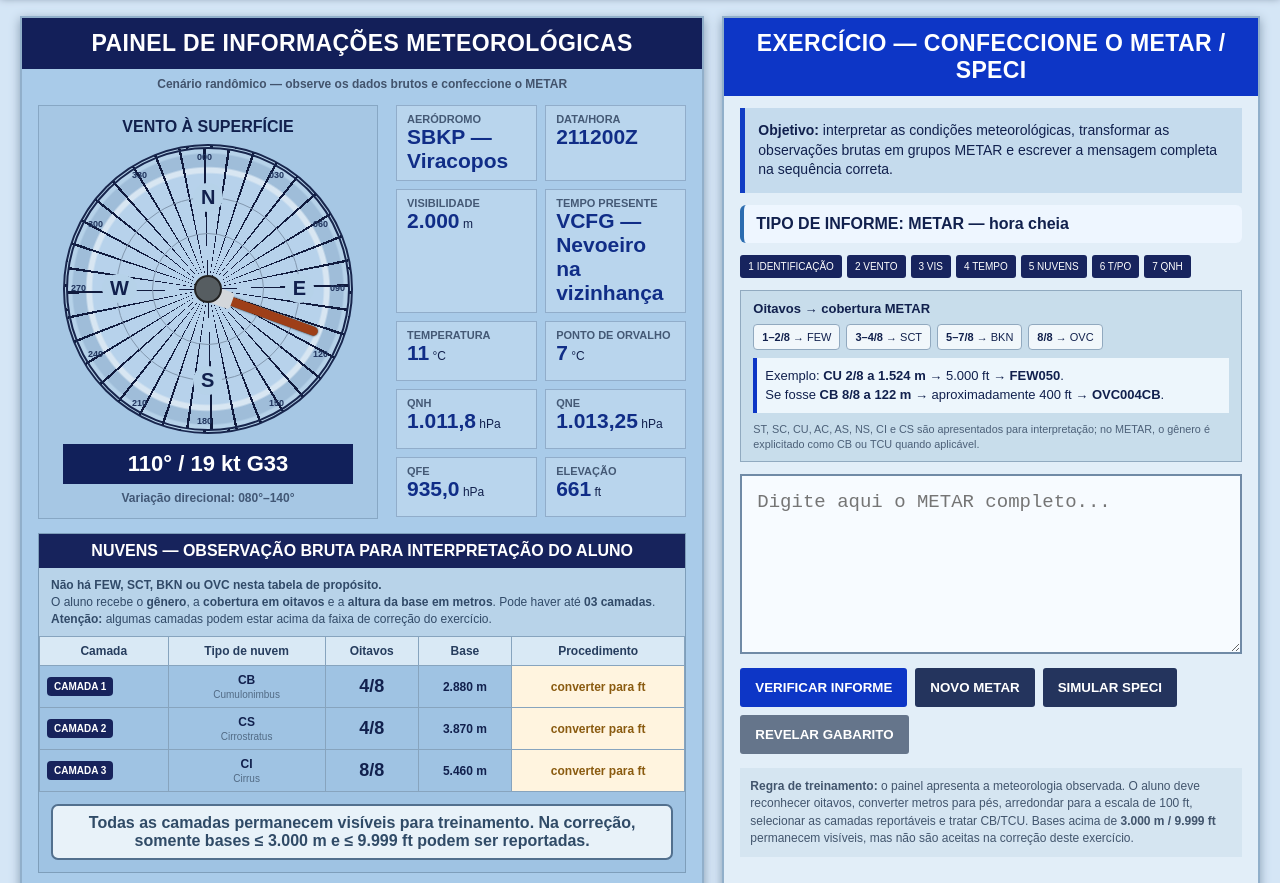
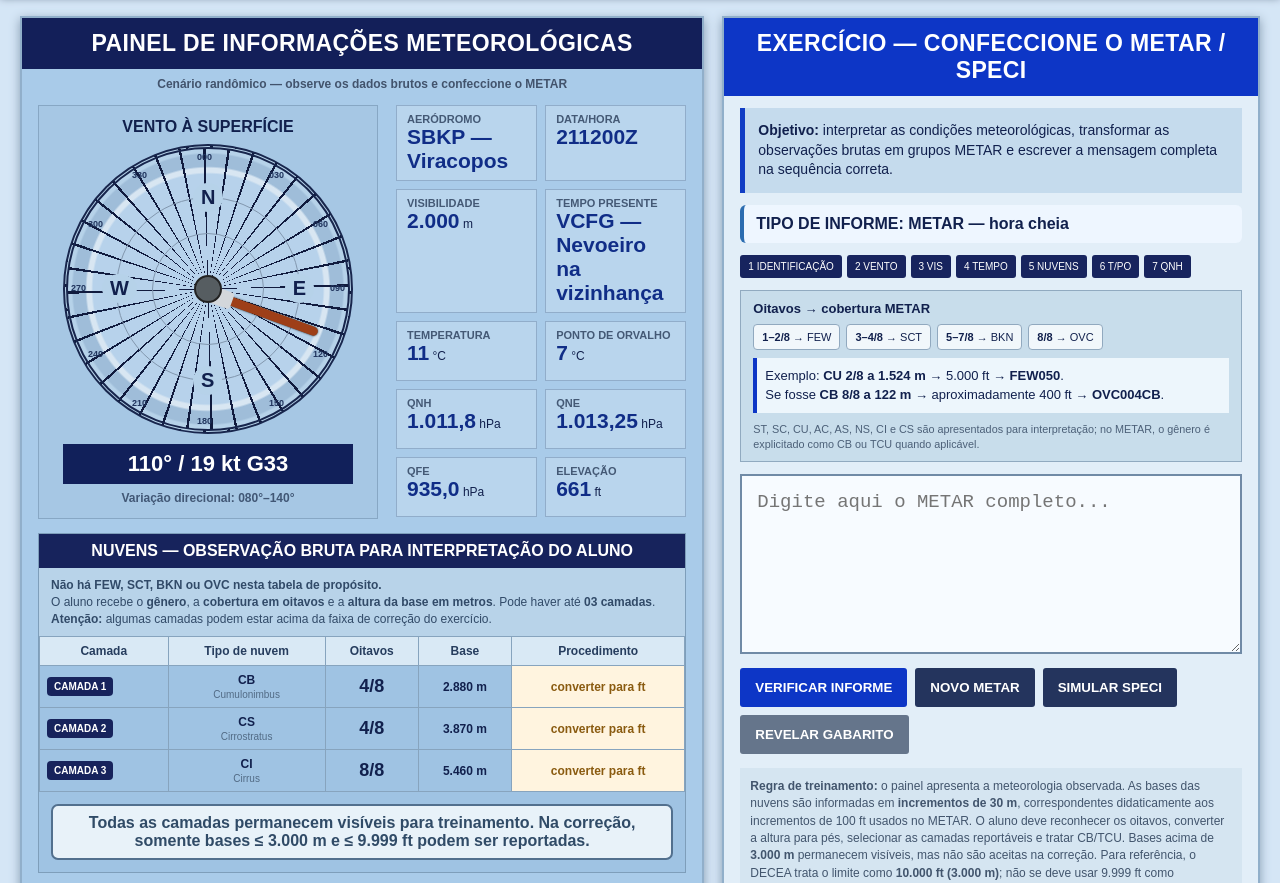
Before and after one commit to FabianoLandimDev/metar_simulator, a plain HTML site: page index.html in a window 1280 px wide. Shown: the part 68-951 px from the top of the page. Drawn offline with Linux system fonts and the light colour scheme.

Commit message:
Add files via upload

```diff
--- a/index.html
+++ b/index.html
@@ -41,7 +41,7 @@
 <textarea id="answer" spellcheck="false" placeholder="Digite aqui o METAR completo..."></textarea>
 <div class="actions"><button class="primary" onclick="checkAnswer()">VERIFICAR INFORME</button><button onclick="newScenario()">NOVO METAR</button><button onclick="generateSpeci()">SIMULAR SPECI</button><button class="ghost" onclick="showAnswer()">REVELAR GABARITO</button></div>
 <div id="result" class="result hidden"></div><div id="speciInfo" class="training-note hidden"></div>
-<div class="training-note"><b>Regra de treinamento:</b> o painel apresenta a meteorologia observada. O aluno deve reconhecer oitavos, converter metros para pés, arredondar para a escala de 100 ft, selecionar as camadas reportáveis e tratar CB/TCU. Bases acima de <b>3.000 m / 9.999 ft</b> permanecem visíveis, mas não são aceitas na correção deste exercício.</div>
+<div class="training-note"><b>Regra de treinamento:</b> o painel apresenta a meteorologia observada. As bases das nuvens são informadas em <b>incrementos de 30 m</b>, correspondentes didaticamente aos incrementos de 100 ft usados no METAR. O aluno deve reconhecer os oitavos, converter a altura para pés, selecionar as camadas reportáveis e tratar CB/TCU. Bases acima de <b>3.000 m</b> permanecem visíveis, mas não são aceitas na correção. Para referência, o DECEA trata o limite como <b>10.000 ft (3.000 m)</b>; não se deve usar 9.999 ft como equivalência matemática de 3.000 m. <b>QNH:</b> se o painel indicar, por exemplo, <b>1017,7 hPa</b>, a correção aceita <b>Q1017</b>; o decimal não é digitado no grupo Q.</div>
 </article></section>
 <section class="footer-card"><div><b>METAR Trainer — versão estática</b><p>Esta edição funciona diretamente no navegador, sem Flask ou servidor Python. Todos os cenários são gerados localmente em JavaScript. O METAR regular usa hora cheia; o SPECI usa o mesmo aeródromo e horário fora da hora cheia.</p></div><div class="status" id="status">● CENÁRIO ATIVO</div></section>
 </main>
```
